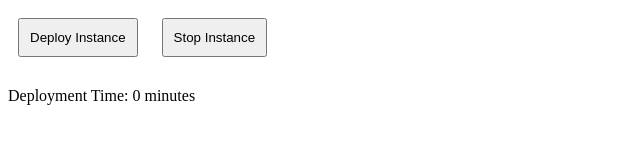
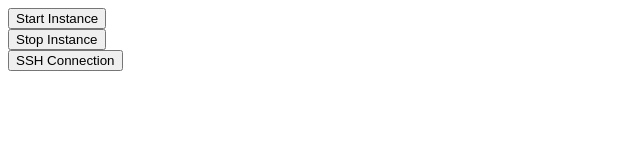
Before and after one commit to JuSTinMrp/labs, a plain HTML site: page index.html in a window 1280 px wide. Shown: the whole page, without its empty margins (0-640 px from the left). Drawn offline with Linux system fonts and the light colour scheme.

Commit message:
using_form

```diff
--- a/index.html
+++ b/index.html
@@ -1,12 +1,21 @@
 <!DOCTYPE html>
-<html>
+<html lang="en">
 <head>
-    <link rel="stylesheet" type="text/css" href="style.css">
+    <meta charset="UTF-8">
+    <meta name="viewport" content="width=device-width, initial-scale=1.0">
+    <title>Lab Control</title>
 </head>
 <body>
-    <button id="deployBtn">Deploy Instance</button>
-    <button id="stopBtn">Stop Instance</button>
-    <div id="timer">Deployment Time: 0 minutes</div>
-    <script src="script.js"></script>
+    <form method="post" action="start_instance.php">
+        <input type="submit" value="Start Instance">
+    </form>
+
+    <form method="post" action="stop_instance.php">
+        <input type="submit" value="Stop Instance">
+    </form>
+
+    <form method="post" action="ssh_connection.php">
+        <input type="submit" value="SSH Connection">
+    </form>
 </body>
 </html>
```
